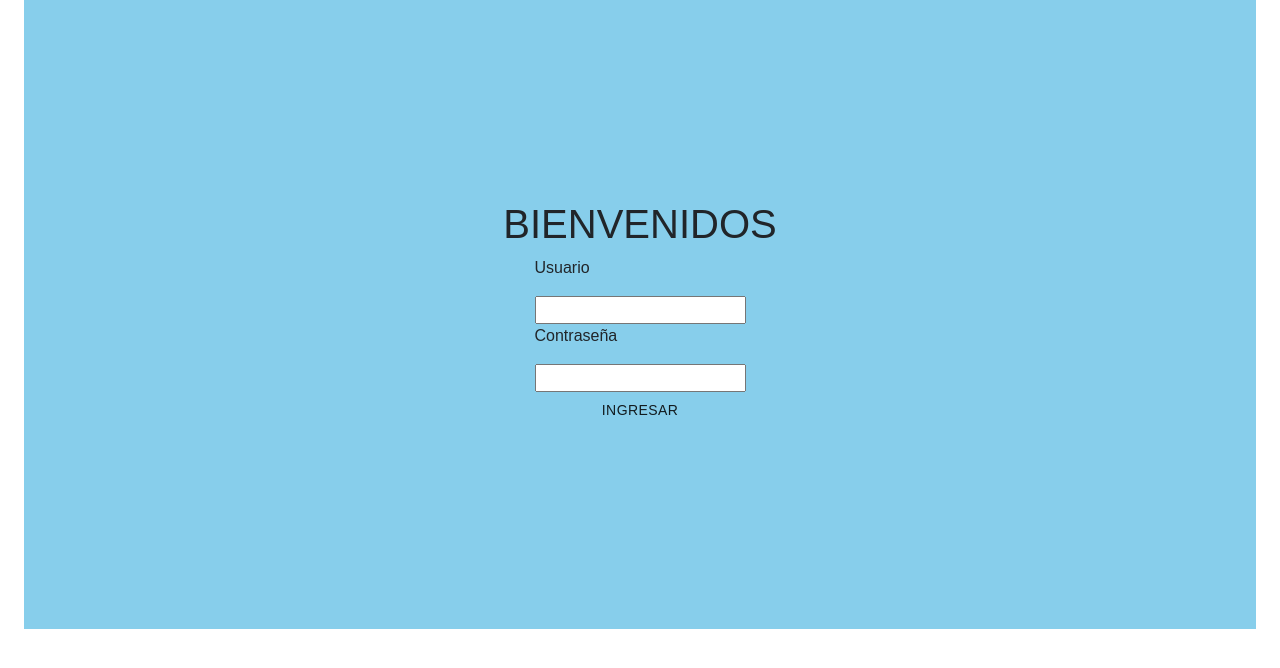
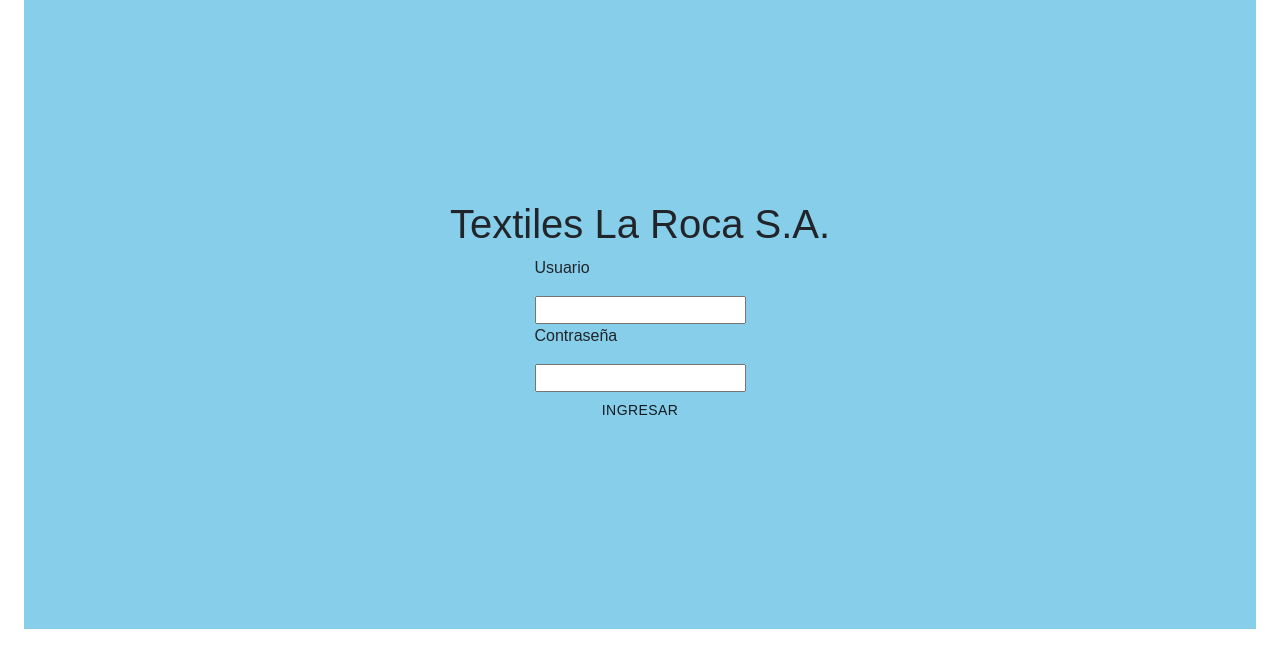
Before and after one commit to sebas411/ing_software_proyecto, a React (Create React App) app in the folder frontend/: page / in a window 1280 px wide. Shown: the top 668 px of the page. Built offline with nearby package versions, Linux system fonts and the light colour scheme.

Commit message:
Update index.js
botón ingresar

```diff
--- a/frontend/src/pages/HomePage/index.js
+++ b/frontend/src/pages/HomePage/index.js
@@ -26,10 +26,12 @@ const HomePage = () => {
         setState({ ...state, [e.target.name]: e.target.value })
     }
 
+    const { push } = useHistory()
+
     return (
         <Container>
             <div className="login-wrapper">
-                <h1>BIENVENIDOS</h1>
+                <h1>Textiles La Roca S.A.</h1>
                 <label>
                     <p>Usuario</p>
                     <input type="text" name="username" value={state.username} onChange={handleChange} />
@@ -38,10 +40,9 @@ const HomePage = () => {
                     <p>Contraseña</p>
                     <input type="password" name="password" value={state.password} onChange={handleChange} />
                 </label>
-
-                <Button variant='Ingresar' onClick={handleLogin}>
-                    Ingresar
-                </Button>
+                    <Button variant='Ingresar' onClick={() => push('./registros')} >
+                     Ingresar
+                     </Button>
             </div>
         </Container>
     );
```
